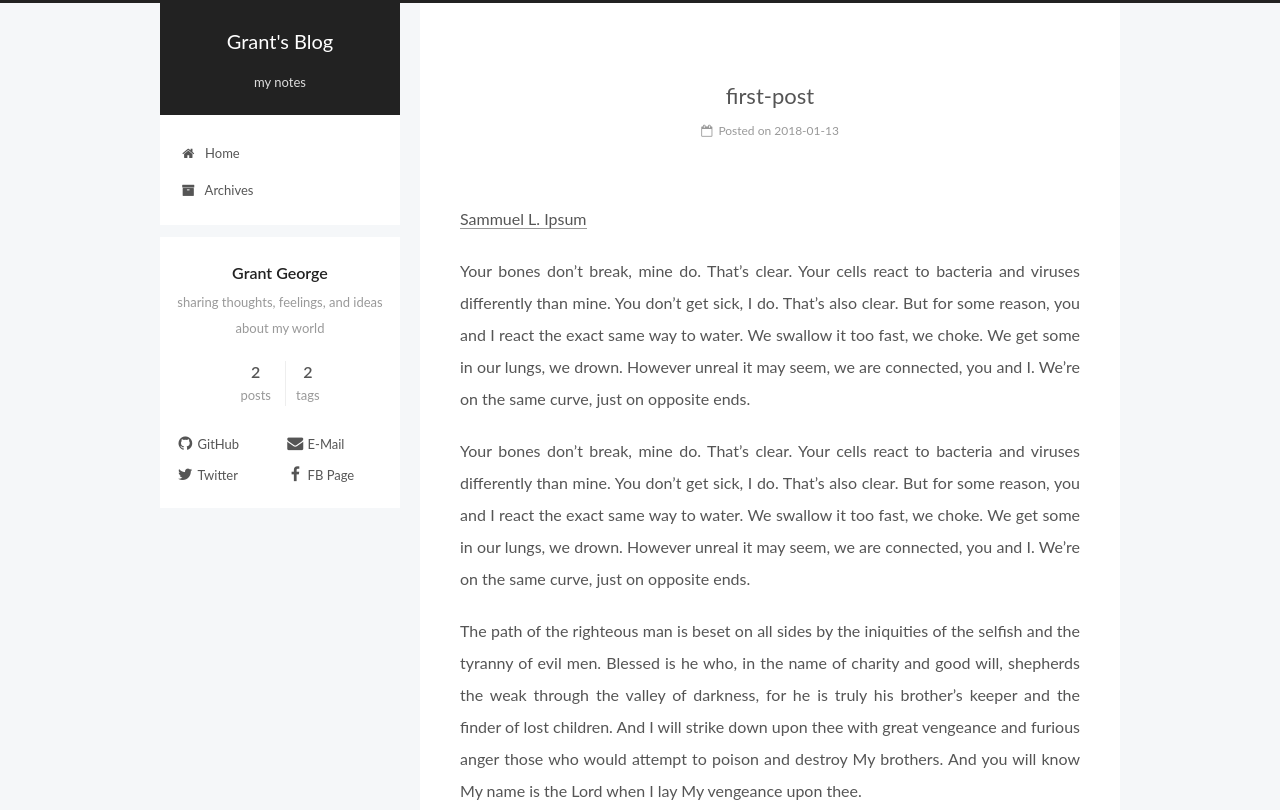
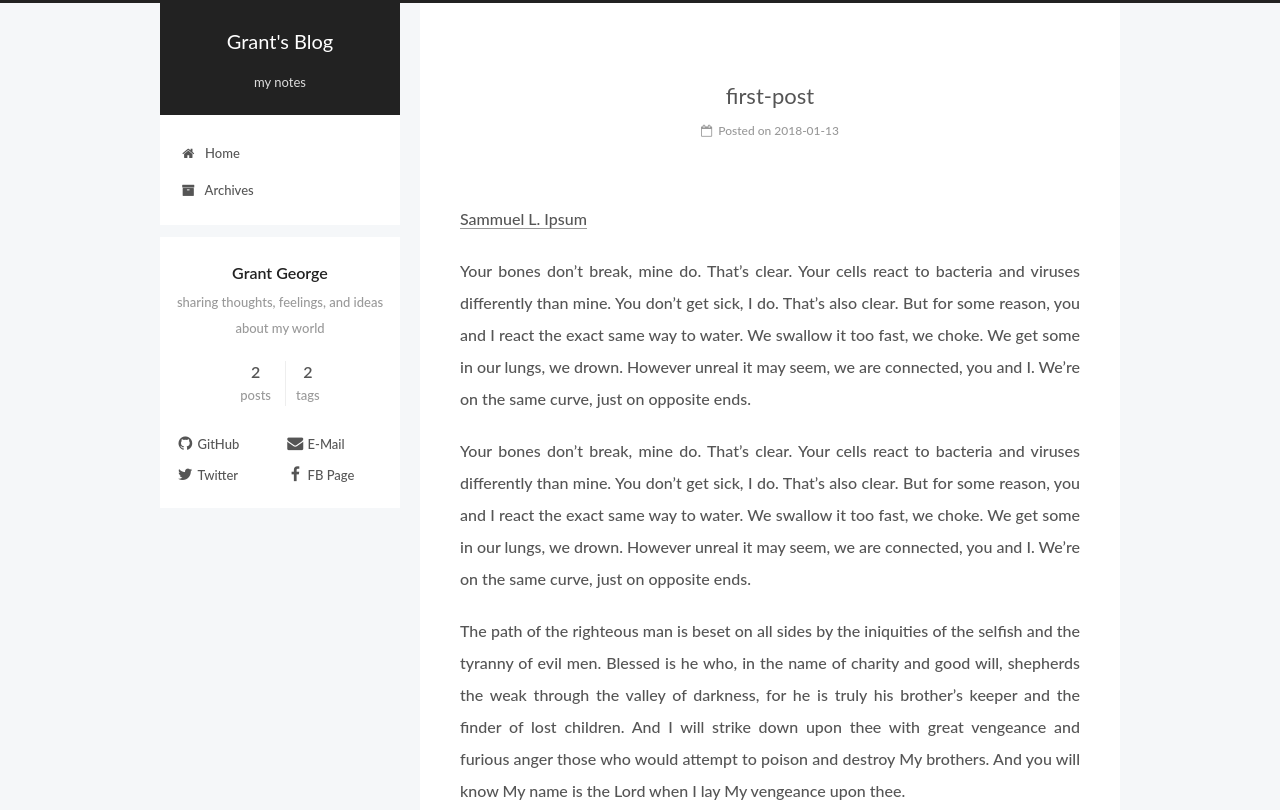
Before and after one commit to grantgeorge/grantgeorge.github.io, a plain HTML site: page index.html in a window 1280 px wide. Shown: the top 810 px of the page. Drawn offline with Linux system fonts and the light colour scheme.

Commit message:
2018-01-13 12:06:32

```diff
--- a/css/main.css
+++ b/css/main.css
@@ -186,6 +186,7 @@ th {
 body {
   position: relative;
   font-family: 'Lato', "PingFang SC", "Microsoft YaHei", sans-serif;
+  font-weight: 500;
   font-size: 16px;
   line-height: 2;
   color: #555;
@@ -1823,7 +1824,7 @@ pre .javascript .function {
   width: 4px;
   height: 4px;
   border-radius: 50%;
-  background: #0bff2a;
+  background: #bd0a9c;
 }
 .links-of-blogroll {
   font-size: 13px;
```
